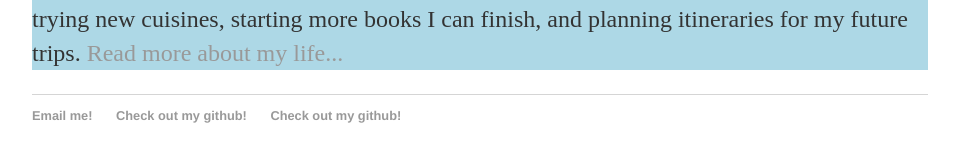
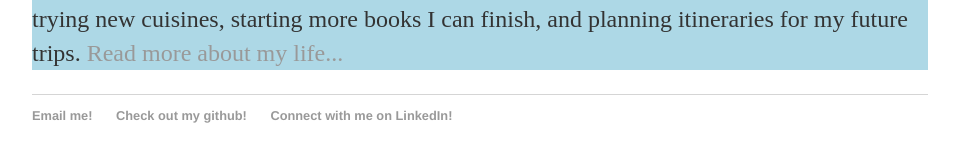
Before and after one commit to sanhithac/sanhithac.github.io, a Jekyll site: the page built from index.html, in a window 1280 px wide. Shown: the part 279-441 px from the top of the page, without its empty margins (160-1119 px from the left). Built offline with Jekyll 4.4.1, drawn with Linux system fonts in a browser that asks for light colours.

Commit message:
Update default.html

```diff
--- a/_layouts/default.html
+++ b/_layouts/default.html
@@ -23,8 +23,8 @@
  	    		<ul>
  	        		<li><a href="mailto:sanhitha.c@gmail.com">Email me!</a></li>
  	        		<li><a href="https://github.com/sanhithac">Check out my github!</a></li>
-            <li><a href="https://linkedin.com/in/sanhitha">Check out my github!</a></li>
- 				</ul>
+            <li><a href="https://linkedin.com/in/sanhitha">Connect with me on LinkedIn!</a></li>
+ 				   </ul>
  			</footer>
  		</body>
  	</html>
```
